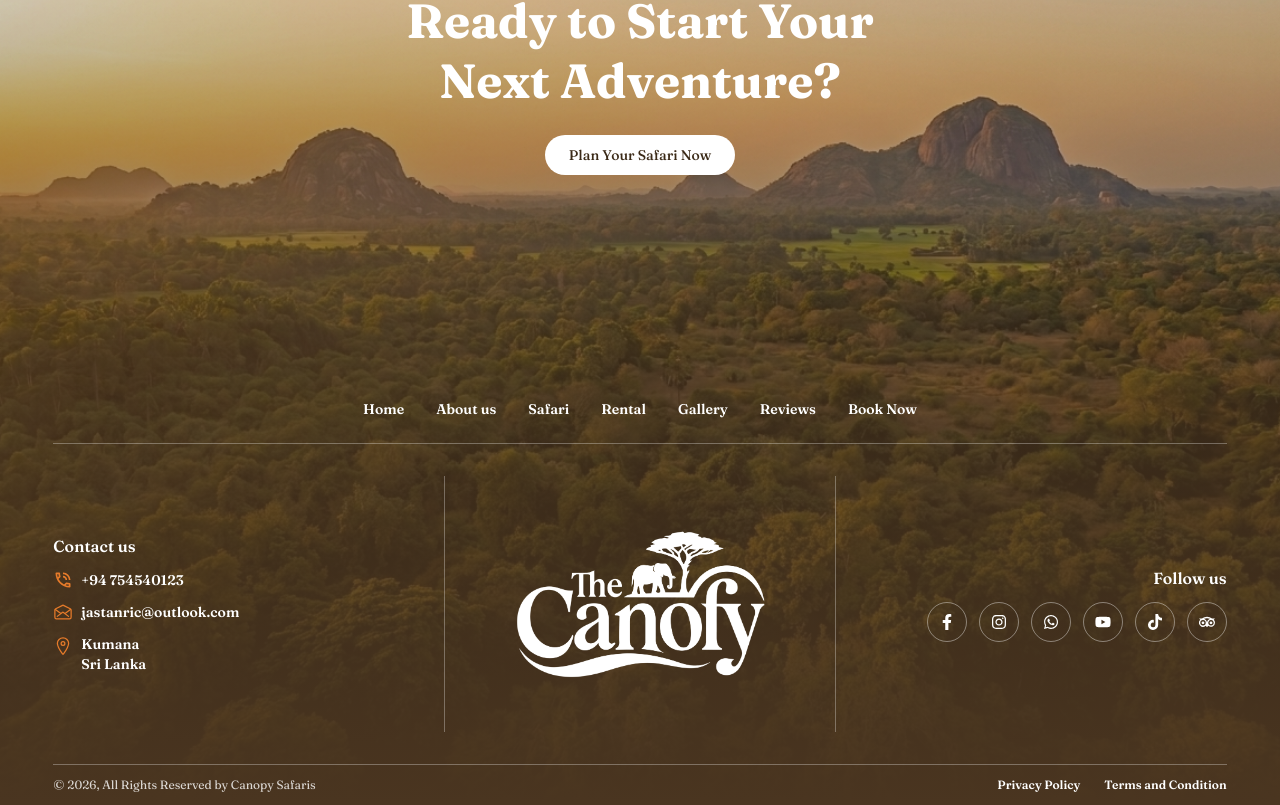
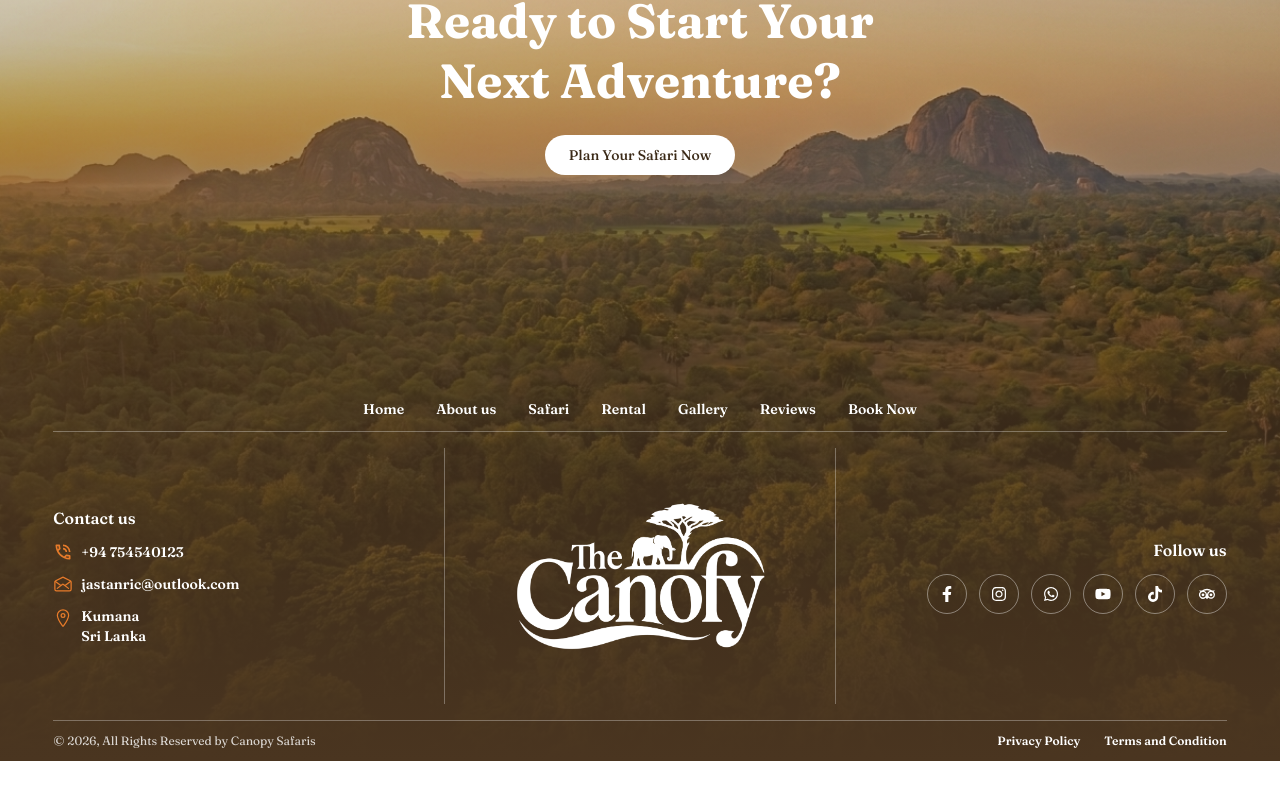
Before and after one commit to Benihin-Dev/canopy-safaris, a Next.js app: page /privacy in a window 1280 px wide. Shown: the part 1078-1883 px from the top of the page. After the commit the page ends 1839 px from the top, so only its background shows below. Built offline with nearby package versions, Linux system fonts and the light colour scheme; a web font is replaced by a local one.

Commit message:
Adjust Footer component styling and layout

```diff
--- a/src/components/Footer.tsx
+++ b/src/components/Footer.tsx
@@ -72,7 +72,7 @@ export default function Footer() {
         </div>
 
         {/* Navigation */}
-        <nav aria-label="Footer" className="pb-6">
+        <nav aria-label="Footer" className="pb-3">
           <ul className="flex flex-wrap justify-center gap-x-8 gap-y-3 text-sm font-semibold">
             {navLinks.map((link) => (
               <li key={link.label}>
@@ -87,7 +87,7 @@ export default function Footer() {
         <div className="border-t border-white/30" />
 
         {/* Contact (left) / Logo (middle) / Social (right) */}
-        <div className="grid grid-cols-1 gap-8 py-8 text-sm font-semibold sm:grid-cols-3 sm:gap-0">
+        <div className="grid grid-cols-1 gap-4 py-4 text-sm font-semibold sm:grid-cols-3 sm:gap-0">
           {/* Contact us */}
           <div className="flex flex-col justify-center gap-3 sm:pr-6">
             <h3 className="text-base">Contact us</h3>
@@ -156,7 +156,7 @@ export default function Footer() {
         <div className="border-t border-white/30" />
 
         {/* Copyright + popup links */}
-        <div className="flex flex-col items-center justify-between gap-3 py-3 text-xs text-white/80 sm:flex-row">
+        <div className="flex flex-col items-center justify-between gap-1 py-3 text-xs text-white/80 sm:flex-row">
           <p>© {new Date().getFullYear()}, All Rights Reserved by Canopy Safaris</p>
           <FooterLegalLinks />
         </div>
```
